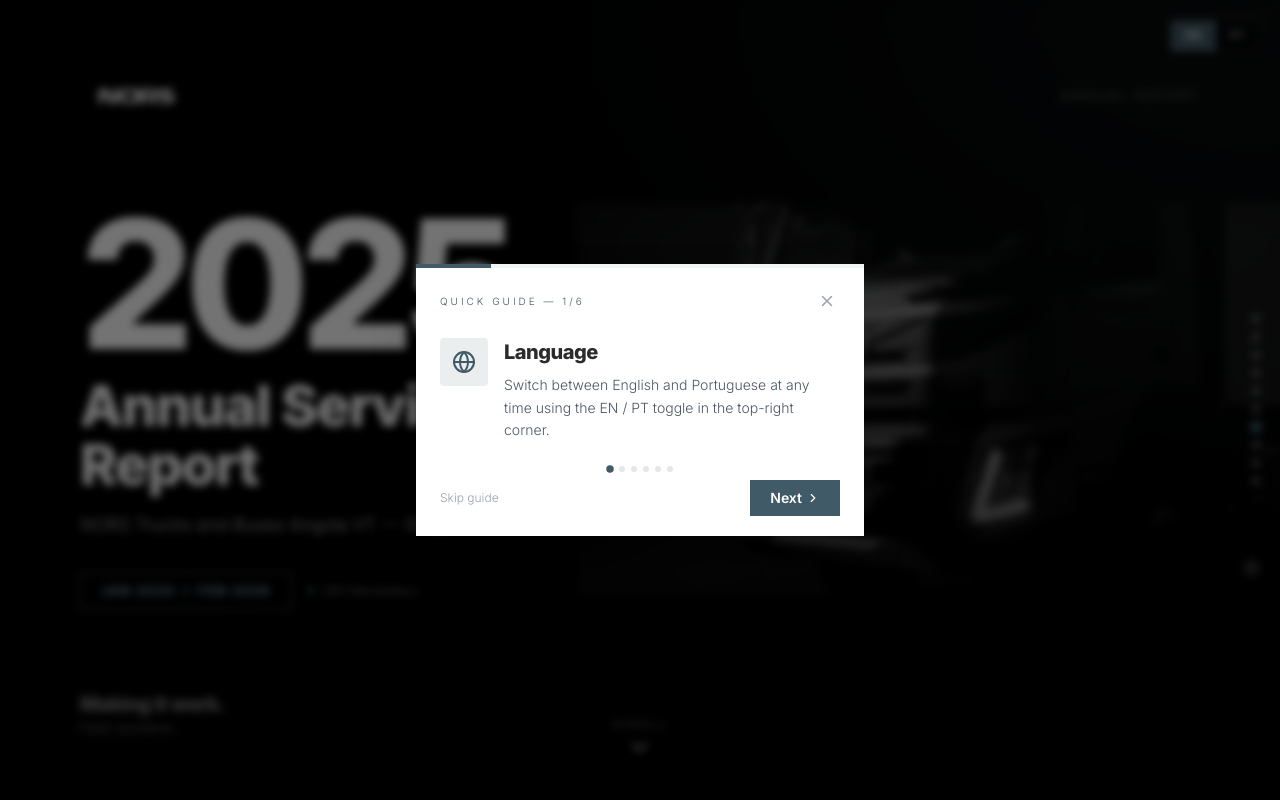
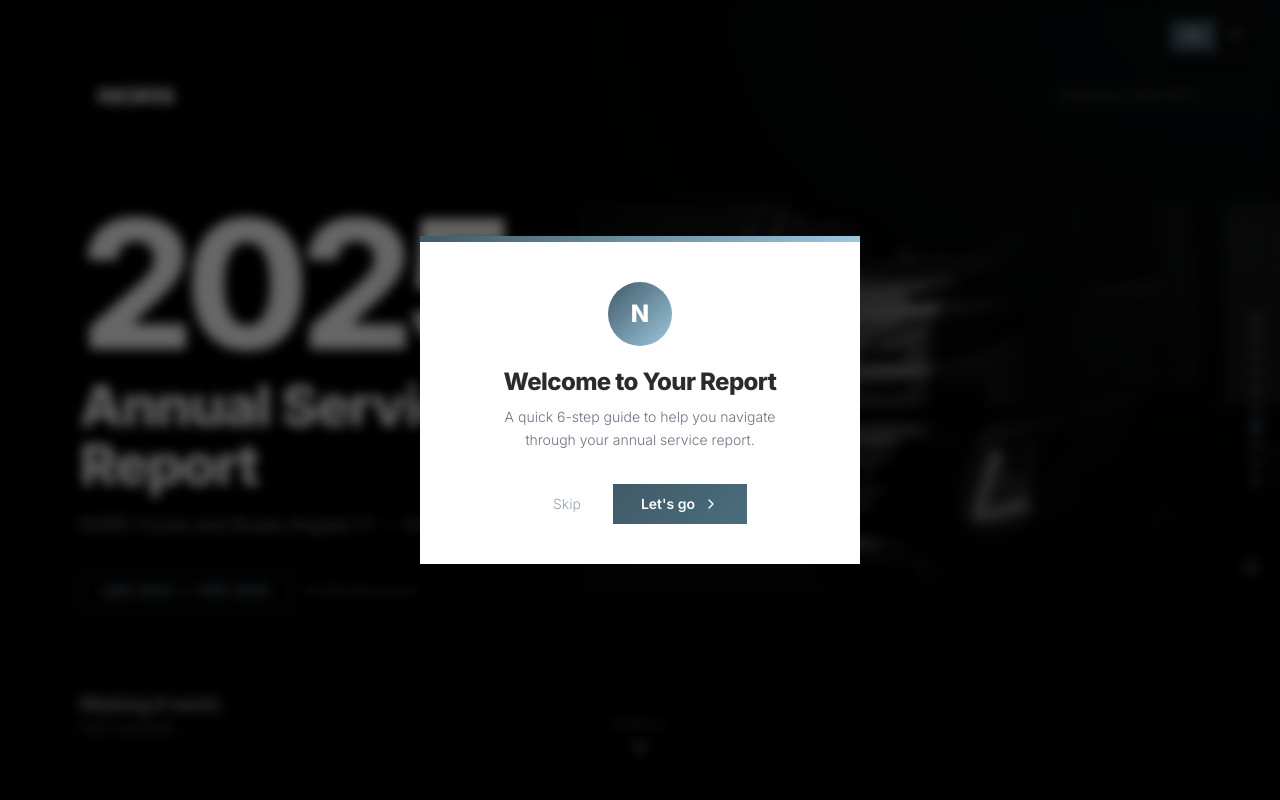
Before and after one commit to Nzoinova/shoprite-annual-report, a React (Vite) app: page / in a window 1280 px wide. Shown: the top 800 px of the page. Built offline with nearby package versions, Linux system fonts and the light colour scheme.

Commit message:
Update Onboarding.tsx

```diff
--- a/src/components/Onboarding.tsx
+++ b/src/components/Onboarding.tsx
@@ -12,60 +12,61 @@ interface Step {
 
 const steps: Step[] = [
   {
-    iconEl: <Globe size={24} />,
+    iconEl: <Globe size={28} />,
     titleEn: 'Language',
     titlePt: 'Idioma',
     descEn: 'Switch between English and Portuguese at any time using the EN / PT toggle in the top-right corner.',
     descPt: 'Alterne entre Inglês e Português a qualquer momento com o botão EN / PT no canto superior direito.',
   },
   {
-    iconEl: <Navigation size={24} />,
+    iconEl: <Navigation size={28} />,
     titleEn: 'Navigation',
     titlePt: 'Navegação',
-    descEn: 'Use the dots on the right side to jump directly to any section. Hover them to see section names.',
-    descPt: 'Use os pontos no lado direito para saltar directamente para qualquer secção. Passe o rato para ver os nomes.',
+    descEn: 'Use the dots on the right side to jump directly to any section. Hover to see section names.',
+    descPt: 'Use os pontos no lado direito para saltar para qualquer secção. Passe o rato para ver os nomes.',
   },
   {
-    iconEl: <BarChart3 size={24} />,
+    iconEl: <BarChart3 size={28} />,
     titleEn: 'Executive Summary',
     titlePt: 'Resumo Executivo',
-    descEn: '6 key performance indicators with animated counters: fleet size, interventions, average immobilization, same-day completion rate, and more.',
-    descPt: '6 indicadores-chave com contadores animados: dimensão da frota, intervenções, imobilização média, taxa de conclusão no dia, e mais.',
+    descEn: '6 animated KPIs at a glance: fleet size, interventions, average immobilization, same-day rate, and more.',
+    descPt: '6 indicadores animados: dimensão da frota, intervenções, imobilização média, taxa de conclusão no dia, e mais.',
     targetSection: 'sec-summary',
   },
   {
-    iconEl: <MousePointerClick size={24} />,
+    iconEl: <MousePointerClick size={28} />,
     titleEn: 'Interactive Charts',
     titlePt: 'Gráficos Interactivos',
-    descEn: 'Hover over donut charts in Distribution for detailed breakdowns. All charts show tooltips with exact values and percentages.',
-    descPt: 'Passe o rato sobre os gráficos em Distribuição para detalhes. Todos os gráficos mostram tooltips com valores exactos e percentagens.',
+    descEn: 'Hover over charts for detailed breakdowns. All visualizations show tooltips with exact values and percentages.',
+    descPt: 'Passe o rato sobre os gráficos para ver detalhes. Todas as visualizações mostram valores exactos.',
     targetSection: 'sec-units',
   },
   {
-    iconEl: <Sparkles size={24} />,
+    iconEl: <Sparkles size={28} />,
     titleEn: 'Health Insights',
     titlePt: 'Análise de Saúde',
-    descEn: 'Efficiency benchmarks per service unit, fleet age profile, high-immobilization alerts with odometer data, and preventive vs corrective maintenance ratios per vehicle.',
-    descPt: 'Benchmarks de eficiência por unidade, perfil etário da frota, alertas de alta imobilização com dados de odómetro, e rácios de manutenção preventiva vs correctiva por viatura.',
+    descEn: 'Efficiency benchmarks per unit, fleet age profile, high-immobilization alerts, and preventive vs corrective ratios.',
+    descPt: 'Benchmarks por unidade, perfil etário, alertas de imobilização, e rácios preventiva vs correctiva.',
     targetSection: 'sec-insights',
   },
   {
-    iconEl: <Search size={24} />,
+    iconEl: <Search size={28} />,
     titleEn: 'Vehicle History',
     titlePt: 'Historial de Viaturas',
-    descEn: 'Search any plate number to see its complete service history. Each entry shows service date, description, unit, and working days. Use the pagination to browse all 54 vehicles.',
-    descPt: 'Pesquise qualquer matrícula para ver o historial completo. Cada entrada mostra data, descrição, unidade e dias úteis. Use a paginação para navegar todas as 54 viaturas.',
+    descEn: 'Search any plate number for its complete service timeline. Browse all 57 vehicles with pagination.',
+    descPt: 'Pesquise qualquer matrícula para o historial completo. Navegue todas as 57 viaturas com paginação.',
     targetSection: 'sec-history',
   },
 ];
 
 export function Onboarding({ lang, onComplete }: { lang: 'en' | 'pt'; onComplete: () => void }) {
   const en = lang === 'en';
-  const [step, setStep] = useState(0);
+  const [step, setStep] = useState(-1); // -1 = welcome screen
   const [visible, setVisible] = useState(false);
+  const [slideDir, setSlideDir] = useState<'right'|'left'>('right');
 
   useEffect(() => {
-    const timer = setTimeout(() => setVisible(true), 300);
+    const timer = setTimeout(() => setVisible(true), 200);
     return () => clearTimeout(timer);
   }, []);
 
@@ -76,118 +77,166 @@ export function Onboarding({ lang, onComplete }: { lang: 'en' | 'pt'; onComplete
 
   const next = () => {
     if (step < steps.length - 1) {
+      setSlideDir('right');
       setStep(step + 1);
     } else {
       close();
     }
   };
 
-  const prev = () => { if (step > 0) setStep(step - 1); };
+  const prev = () => {
+    if (step > -1) {
+      setSlideDir('left');
+      setStep(step - 1);
+    }
+  };
 
   const goToSection = () => {
-    const s = steps[step];
-    if (s.targetSection) {
-      const el = document.getElementById(s.targetSection);
+    if (step >= 0 && steps[step].targetSection) {
+      const el = document.getElementById(steps[step].targetSection!);
       if (el) el.scrollIntoView({ behavior: 'smooth', block: 'start' });
     }
   };
 
-  const current = steps[step];
+  const totalSteps = steps.length + 1; // +1 for welcome
+  const currentIndex = step + 1; // 0-based → welcome=0, step0=1, etc.
 
   return (
     <>
       {/* Backdrop */}
       <div
         className="fixed inset-0 z-[9998] transition-opacity duration-300"
-        style={{ background: 'rgba(0,0,0,0.55)', backdropFilter: 'blur(4px)', opacity: visible ? 1 : 0 }}
+        style={{ background: 'rgba(0,0,0,0.6)', backdropFilter: 'blur(6px)', opacity: visible ? 1 : 0 }}
         onClick={close}
       />
 
       {/* Modal */}
       <div className="fixed inset-0 z-[9999] flex items-center justify-center px-4 pointer-events-none">
         <div
-          className="bg-white max-w-md w-full pointer-events-auto shadow-2xl overflow-hidden transition-all duration-300"
-          style={{ opacity: visible ? 1 : 0, transform: visible ? 'translateY(0)' : 'translateY(16px)' }}
+          className="bg-white max-w-[440px] w-full pointer-events-auto overflow-hidden transition-all duration-400"
+          style={{
+            opacity: visible ? 1 : 0,
+            transform: visible ? 'translateY(0) scale(1)' : 'translateY(20px) scale(0.97)',
+            boxShadow: '0 25px 60px -12px rgba(0,0,0,0.4)',
+          }}
         >
-          {/* Progress bar */}
-          <div className="h-1 bg-gray-100">
-            <div className="h-full bg-[#415A67] transition-all duration-500 ease-out" style={{ width: `${((step + 1) / steps.length) * 100}%` }} />
+          {/* Top accent gradient */}
+          <div className="h-1.5" style={{ background: 'linear-gradient(90deg, #415A67 0%, #9CC7DE 100%)' }} />
+
+          {step === -1 ? (
+            /* ═══ WELCOME SCREEN ═══ */
+            <div className="px-8 py-10 text-center">
+              <div className="w-16 h-16 mx-auto mb-5 rounded-full flex items-center justify-center" style={{ background: 'linear-gradient(135deg, #415A67, #9CC7DE)' }}>
+                <span className="text-white text-2xl font-extrabold">N</span>
               </div>
-
+              <h2 className="font-extrabold text-2xl tracking-tight mb-2">
+                {en ? 'Welcome to Your Report' : 'Bem-vindo ao Relatório'}
+              </h2>
+              <p className="text-sm text-gray-500 leading-relaxed max-w-xs mx-auto mb-8">
+                {en
+                  ? 'A quick 6-step guide to help you navigate through your annual service report.'
+                  : 'Um guia rápido de 6 passos para navegar pelo relatório anual de serviço.'}
+              </p>
+              <div className="flex justify-center gap-3">
+                <button
+                  onClick={close}
+                  className="px-5 py-2.5 text-sm text-gray-400 hover:text-gray-600 transition-colors"
+                >
+                  {en ? 'Skip' : 'Saltar'}
+                </button>
+                <button
+                  onClick={next}
+                  className="px-7 py-2.5 text-sm font-semibold text-white transition-all hover:shadow-lg flex items-center gap-2"
+                  style={{ background: 'linear-gradient(135deg, #415A67, #4a6d7d)' }}
+                >
+                  {en ? "Let's go" : 'Começar'}
+                  <ChevronRight size={16} />
+                </button>
+              </div>
+            </div>
+          ) : (
+            /* ═══ STEP CONTENT ═══ */
+            <>
               {/* Header */}
-          <div className="flex items-center justify-between px-6 pt-5">
-            <div className="text-[10px] font-light tracking-[3px] uppercase text-[#415A67]">
-              {en ? 'Quick Guide' : 'Guia Rápido'} — {step + 1}/{steps.length}
+              <div className="flex items-center justify-between px-7 pt-5 pb-0">
+                <div className="flex items-center gap-2">
+                  <span className="w-6 h-6 rounded-full bg-[#415A67] text-white text-[10px] font-bold flex items-center justify-center">
+                    {step + 1}
+                  </span>
+                  <span className="text-[10px] font-light tracking-[2px] uppercase text-gray-400">
+                    {en ? 'of' : 'de'} {steps.length}
+                  </span>
                 </div>
-            <button onClick={close} className="text-gray-400 hover:text-gray-600 transition-colors p-1" aria-label="Close">
+                <button onClick={close} className="text-gray-300 hover:text-gray-500 transition-colors p-1" aria-label="Close">
                   <X size={18} />
                 </button>
               </div>
 
               {/* Content */}
-          <div className="px-6 py-6">
-            <div className="flex items-start gap-4">
-              <div className="w-12 h-12 flex items-center justify-center bg-[#415A67]/10 text-[#415A67] flex-shrink-0 rounded-sm">
-                {current.iconEl}
+              <div className="px-7 py-6" key={step}>
+                <div className="flex gap-5">
+                  <div className="w-14 h-14 flex-shrink-0 rounded-xl flex items-center justify-center text-white" style={{ background: 'linear-gradient(135deg, #415A67, #5a7a8a)' }}>
+                    {steps[step].iconEl}
                   </div>
-              <div>
-                <h3 className="font-extrabold text-xl tracking-tight mb-2">
-                  {en ? current.titleEn : current.titlePt}
+                  <div className="flex-1 min-w-0">
+                    <h3 className="font-extrabold text-xl tracking-tight mb-1.5">
+                      {en ? steps[step].titleEn : steps[step].titlePt}
                     </h3>
-                <p className="text-sm text-gray-600 leading-relaxed">
-                  {en ? current.descEn : current.descPt}
+                    <p className="text-[13px] text-gray-500 leading-relaxed">
+                      {en ? steps[step].descEn : steps[step].descPt}
                     </p>
+                    {steps[step].targetSection && (
+                      <button
+                        onClick={goToSection}
+                        className="mt-3 text-xs font-semibold hover:underline flex items-center gap-1 transition-colors"
+                        style={{ color: '#415A67' }}
+                      >
+                        {en ? 'Jump to section' : 'Ir para secção'} →
+                      </button>
+                    )}
+                  </div>
                 </div>
               </div>
 
-            {/* "Go to section" link */}
-            {current.targetSection && (
-              <button
-                onClick={goToSection}
-                className="mt-4 ml-16 text-xs text-[#415A67] font-semibold hover:underline flex items-center gap-1"
-              >
-                {en ? 'Go to section' : 'Ir para secção'} →
-              </button>
-            )}
-          </div>
-
-          {/* Step dots */}
-          <div className="flex justify-center gap-1.5 pb-2">
+              {/* Progress dots */}
+              <div className="flex justify-center gap-1.5 pb-3">
                 {steps.map((_, i) => (
                   <button
                     key={i}
-                onClick={() => setStep(i)}
-                className={`w-1.5 h-1.5 rounded-full transition-all duration-300 ${
-                  i === step ? 'bg-[#415A67] scale-125' : i < step ? 'bg-[#9CC7DE]' : 'bg-gray-200'
-                }`}
+                    onClick={() => { setSlideDir(i > step ? 'right' : 'left'); setStep(i); }}
+                    className="transition-all duration-300 rounded-full"
+                    style={{
+                      width: i === step ? 20 : 6,
+                      height: 6,
+                      background: i === step ? '#415A67' : i < step ? '#9CC7DE' : '#e5e7eb',
+                    }}
                   />
                 ))}
               </div>
 
               {/* Footer */}
-          <div className="flex items-center justify-between px-6 pb-5">
+              <div className="flex items-center justify-between px-7 pb-5">
                 <button
-              onClick={close}
-              className="text-xs text-gray-400 hover:text-gray-600 transition-colors"
+                  onClick={prev}
+                  className="flex items-center gap-1 text-sm text-gray-400 hover:text-gray-600 transition-colors"
                 >
-              {en ? 'Skip guide' : 'Saltar guia'}
+                  <ChevronLeft size={14} />
+                  {en ? 'Back' : 'Voltar'}
                 </button>
-            <div className="flex gap-2">
-              {step > 0 && (
-                <button onClick={prev} className="flex items-center gap-1 px-4 py-2 border border-gray-200 text-sm hover:bg-gray-50 transition-colors">
-                  <ChevronLeft size={14} />
-                  {en ? 'Back' : 'Anterior'}
-                </button>
-              )}
-              <button onClick={next} className="flex items-center gap-1 px-5 py-2 bg-[#415A67] text-white text-sm font-semibold hover:bg-[#344a56] transition-colors">
+                <button
+                  onClick={next}
+                  className="flex items-center gap-2 px-5 py-2 text-sm font-semibold text-white transition-all hover:shadow-lg"
+                  style={{ background: 'linear-gradient(135deg, #415A67, #4a6d7d)' }}
+                >
                   {step < steps.length - 1
                     ? (en ? 'Next' : 'Seguinte')
-                  : (en ? 'Start Exploring' : 'Começar a Explorar')
+                    : (en ? 'Start Exploring' : 'Explorar')
                   }
                   <ChevronRight size={14} />
                 </button>
               </div>
-          </div>
+            </>
+          )}
         </div>
       </div>
     </>
```
Lines whose indentation alone changed are shown as unchanged.
